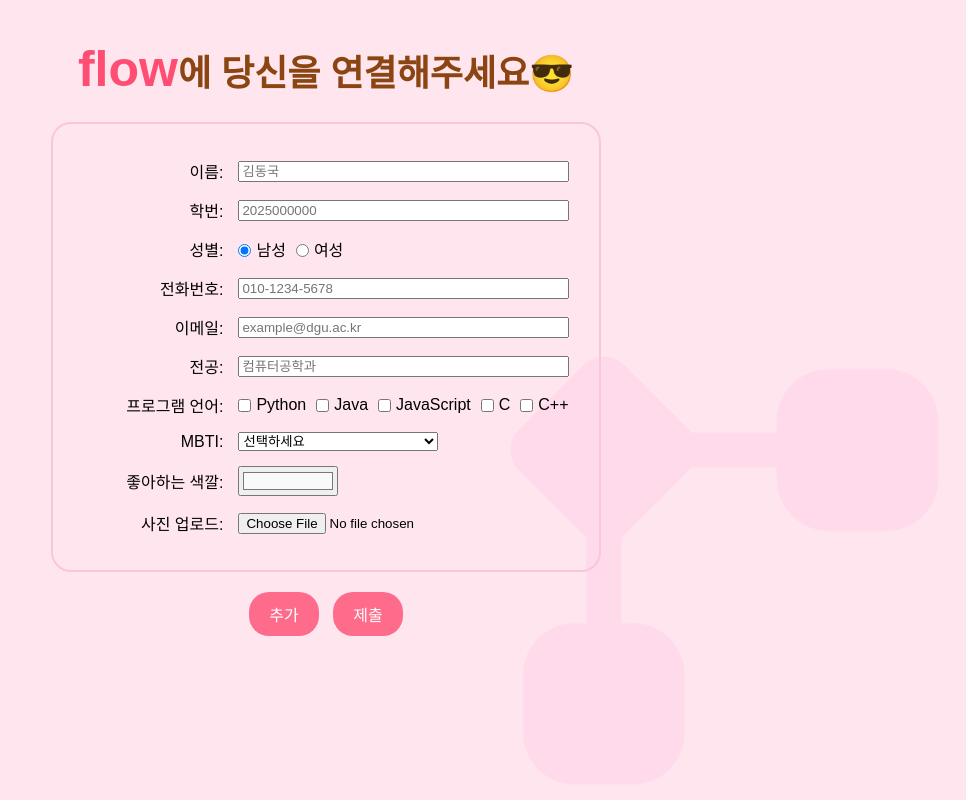
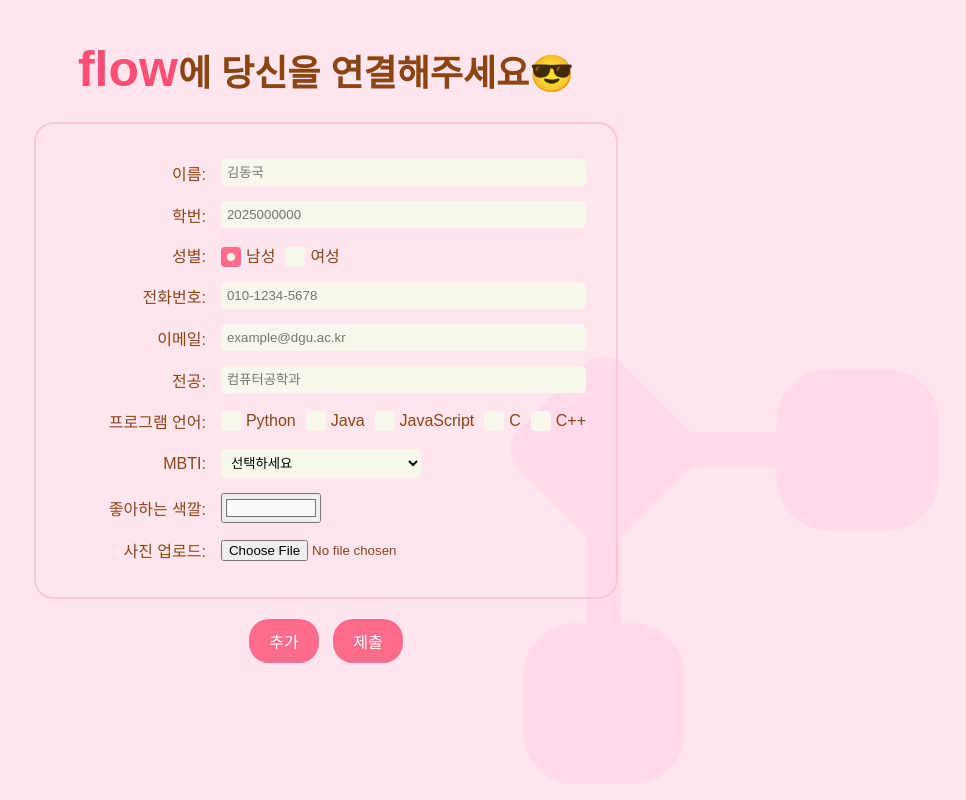
Before and after one commit to gaeunkim33/2025-1-OSSPrac-flow-05, a Flask app: page /input in a window 1280 px wide. Shown: the whole page, without its empty margins (314-1280 px from the left). Run offline with Flask 3, Linux system fonts and the light colour scheme; some web fonts are replaced.

Commit message:
Fix: input css

```diff
--- a/Subject3_2/static/input.css
+++ b/Subject3_2/static/input.css
@@ -48,6 +48,10 @@ form {
     border: 2px solid #f8c8d8;
 }
 
+.person-block p {
+    color: #8B4513;
+}
+
 /* 라벨-입력 행 스타일링 */
 .form-row {
     margin: 15px 0;
@@ -69,14 +73,65 @@ form {
 }
 
 /* 일반 입력 필드 스타일 */
-.input-field {
+input[type="text"],
+input[type="email"],
+input[type="tel"],
+select {
     width: 100%;
-    padding: 8px;
-    border: 1px solid #ddd;
-    box-shadow: inset -2px 3px 0px rgba(0, 0, 0, 0.3);
+    padding: 6px;
+    border: none;
+    box-shadow: none;
     border-radius: 0px;
-    background-color: rgba(255, 255, 255, 0.5);
+    background-color: #f7f8eb;
     box-sizing: border-box;
+    border-radius: 5px;
+}
+
+/* 공통 스타일 - 기본 버튼 숨기고, 라벨로 꾸밈 */
+input[type="radio"],
+input[type="checkbox"] {
+    appearance: none;           /* 브라우저 기본 스타일 제거 */
+    -webkit-appearance: none;
+    -moz-appearance: none;
+    width: 20px;
+    height: 20px;
+    border-radius: 4px;
+    background-color: #f7f8eb;
+    border: none;
+    cursor: pointer;
+    margin-right: 5px;
+    transition: background-color 0.3s;
+    vertical-align: middle;
+    position: relative;
+}
+
+/* 선택되었을 때 색상 */
+input[type="radio"]:checked,
+input[type="checkbox"]:checked {
+    background-color: #ff6b8b;
+}
+
+/* 안쪽 점(라디오 버튼용) */
+input[type="radio"]:checked::after {
+    content: '';
+    display: block;
+    width: 8px;
+    height: 8px;
+    background: #f7f8eb;
+    border-radius: 50%;
+    position: absolute;
+    top: 6px;
+    left: 6px;
+}
+
+/* 안쪽 체크 표시(체크박스용) */
+input[type="checkbox"]:checked::after {
+    content: '✔';
+    color: white;
+    font-size: 13px;
+    position: absolute;
+    top: 1px;
+    left: 4px;
 }
 
 .radio-group {
@@ -92,7 +147,7 @@ form {
 
 .radio-group input[type="radio"] {
     margin-right: 5px;
-    accent-color: #ff6b6b;
+    accent-color: #ff6b8b;
 }
 
 /* 체크박스 그룹 */
```
